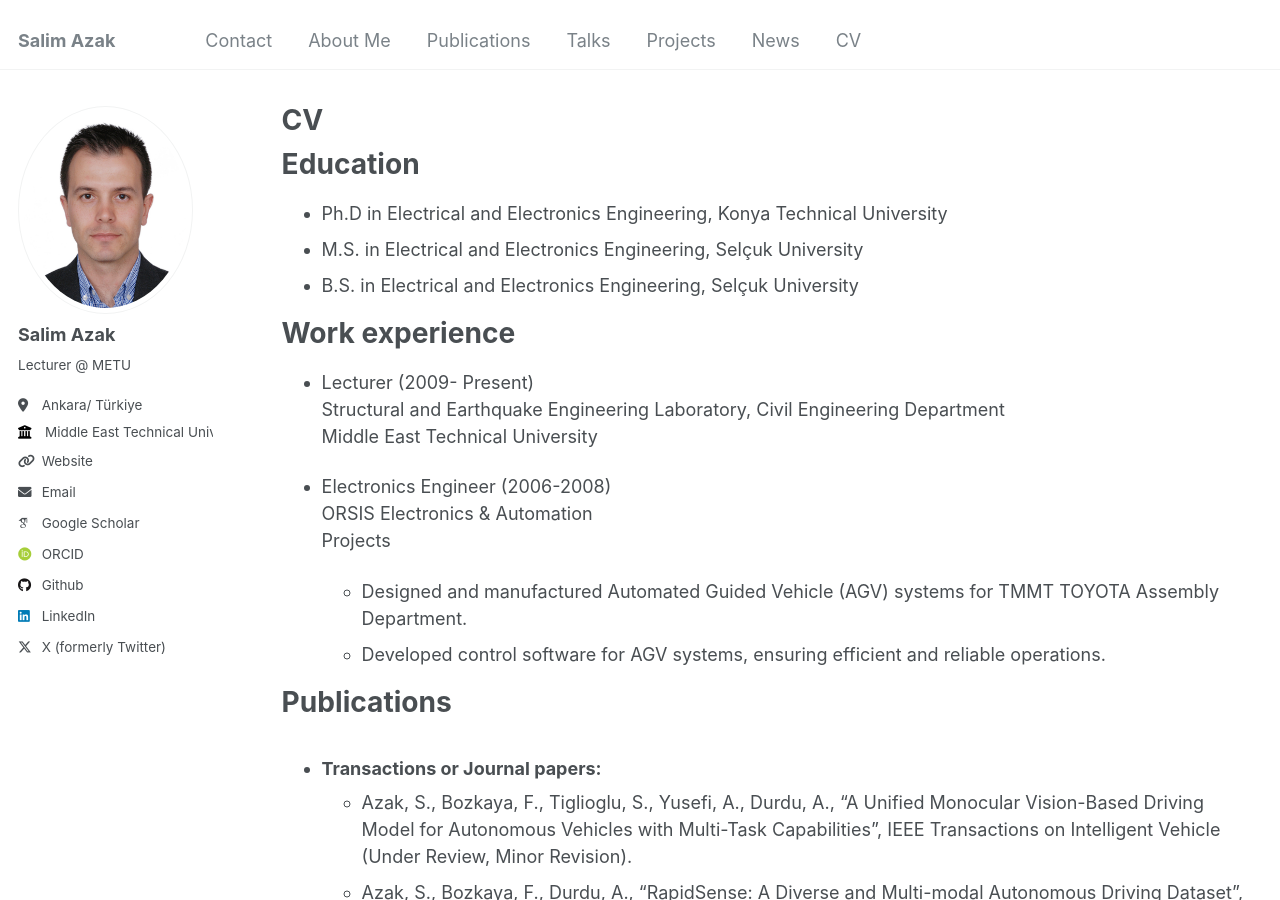
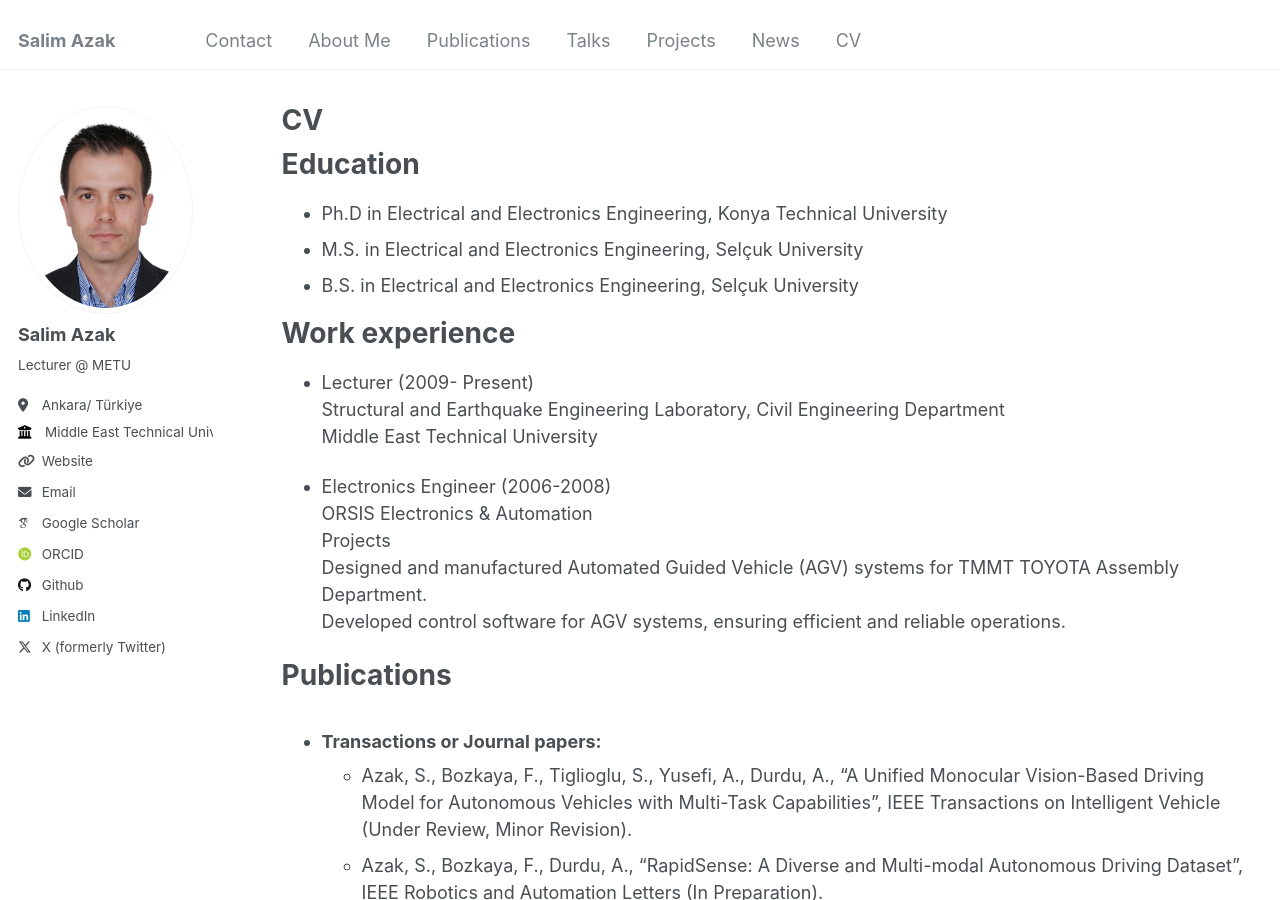
Before and after one commit to salimazak/salimazak.github.io, a Jekyll site: the page built from _pages/cv.md, in a window 1280 px wide and 900 px high. Built offline with Jekyll 4.4.1, drawn with Linux system fonts in a browser that asks for light colours; some web fonts are replaced.

Commit message:
Update cv.md

```diff
--- a/_pages/cv.md
+++ b/_pages/cv.md
@@ -24,8 +24,8 @@ Work experience
 * Electronics Engineer (2006-2008)
    ORSIS Electronics & Automation
      Projects
-     - Designed and manufactured Automated Guided Vehicle (AGV) systems for TMMT TOYOTA Assembly Department.
-     - Developed control software for AGV systems, ensuring efficient and reliable operations.
+       Designed and manufactured Automated Guided Vehicle (AGV) systems for TMMT TOYOTA Assembly Department.
+       Developed control software for AGV systems, ensuring efficient and reliable operations.
 
 Publications
 ======
```
